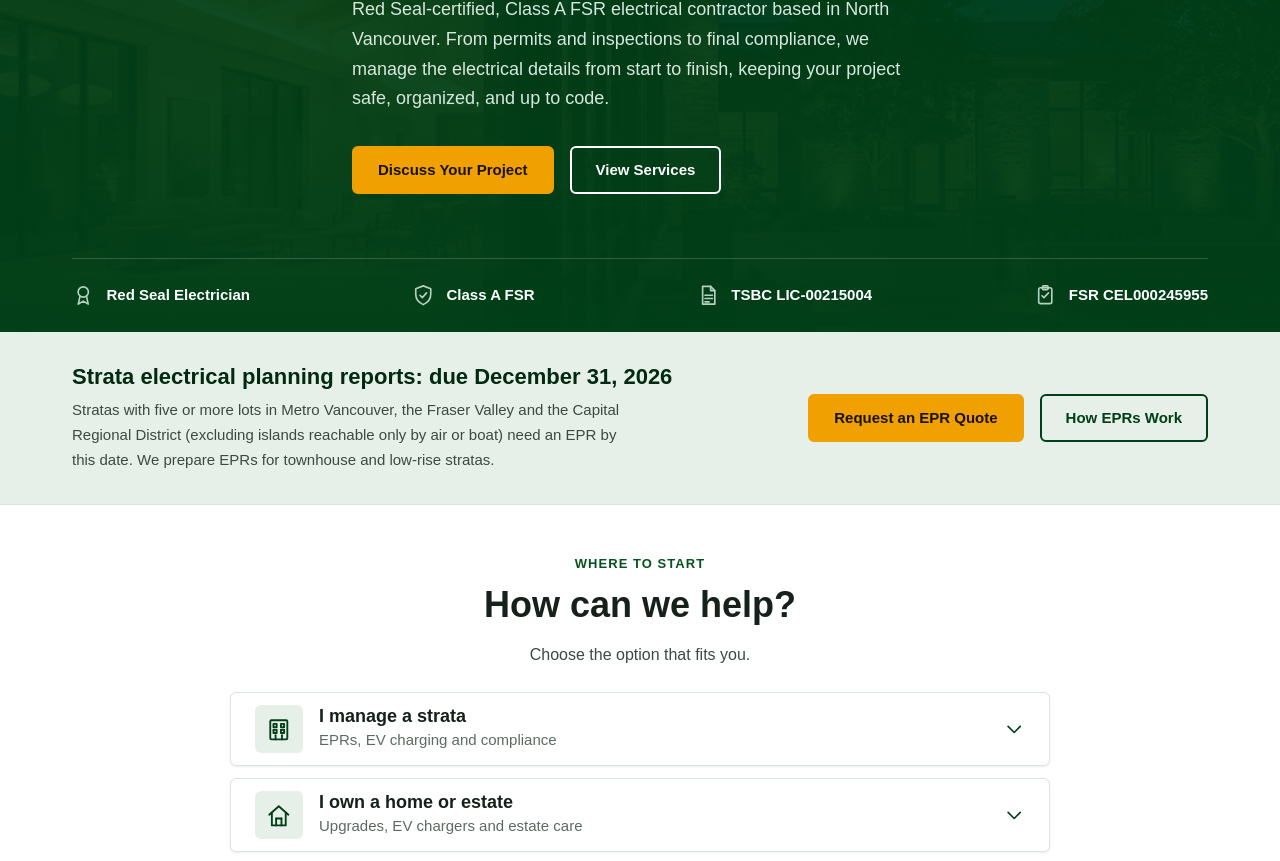
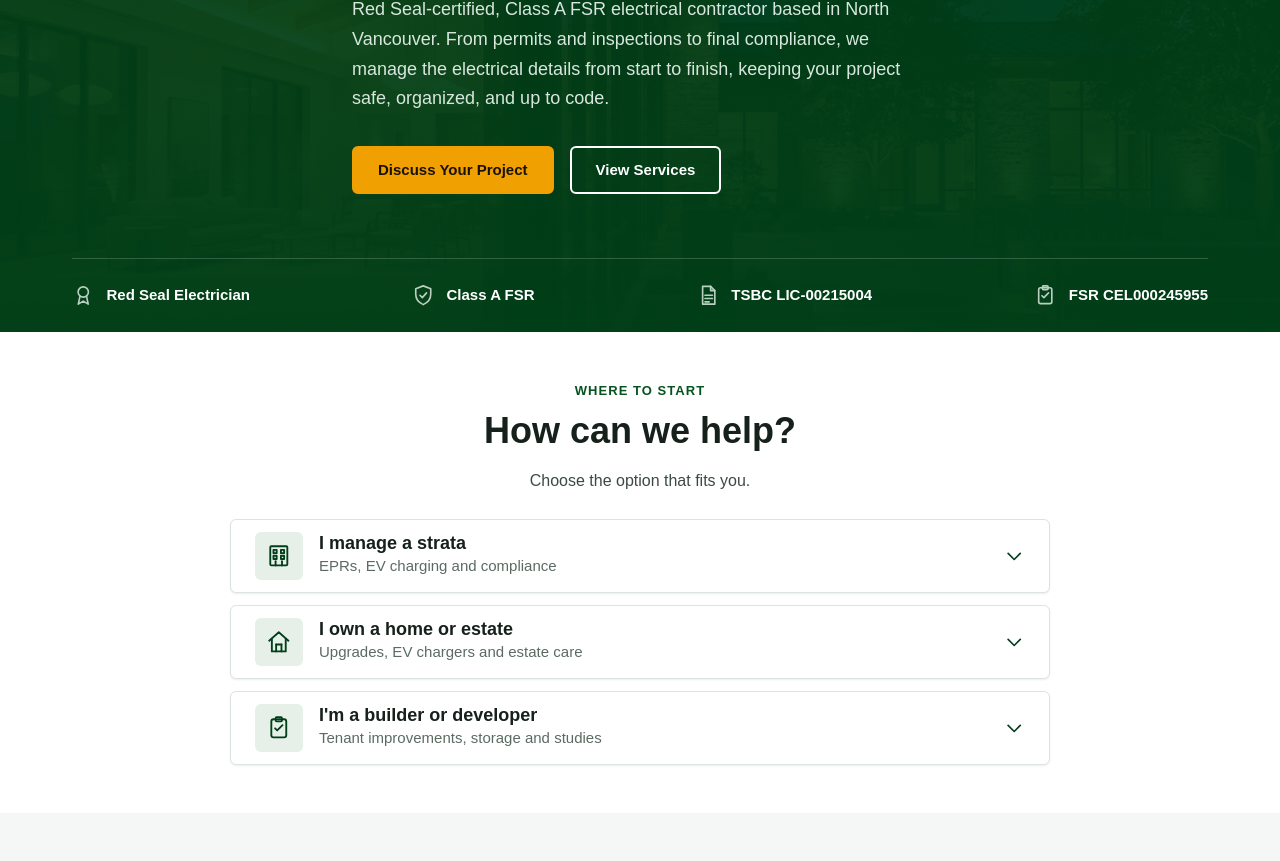
Before and after one commit to 6a6ywuhu/CNCES-Website, a plain HTML site: page index.html in a window 1280 px wide. Shown: the part 380-1241 px from the top of the page. Drawn offline with Linux system fonts and the light colour scheme.

Commit message:
Stop featuring strata EPRs: remove the homepage banner and the top-menu item
EPRs stay as a service under Assessments & planning reports; the EPR page,
its breadcrumb and the homepage's strata drop-down link are unchanged.
Remove the unused banner styles.

Co-Authored-By: Claude Opus 5.5 <noreply@anthropic.com>

```diff
--- a/css/styles.css
+++ b/css/styles.css
@@ -611,13 +611,6 @@ section[id] { scroll-margin-top: calc(var(--header-h) + 16px); }
 .choose-list .icon { width: 1.1rem; height: 1.1rem; }
 
 
-/* ---- Slim deadline banner ---- */
-.banner { background: var(--forest-100); border-bottom: 1px solid var(--border); padding-block: var(--space-6); }
-.banner-inner { display: grid; gap: var(--space-4); align-items: center; }
-@media (min-width: 900px) { .banner-inner { grid-template-columns: 1fr auto; gap: var(--space-7); } }
-.banner h2 { color: var(--forest-700); font-size: var(--fs-lg); }
-.banner p { color: var(--body-text); font-size: var(--fs-sm); margin-top: var(--space-2); }
-.banner .hero-actions { margin-top: 0; }
 
 /* ---- Compact service tiles ---- */
 .tiles { display: grid; gap: var(--space-5); }
--- a/index.html
+++ b/index.html
@@ -8,12 +8,12 @@
 <!-- End Google Tag Manager -->
 <title>Electrician in North Vancouver | Canadian North Coast Electrical</title>
 <link rel="canonical" href="https://cnce.ca/">
-<meta name="description" content="North Vancouver electrician: Red Seal, Class A FSR. Strata electrical planning reports, EV charging, panel upgrades, energy storage and tenant improvements.">
+<meta name="description" content="North Vancouver electrician: Red Seal, Class A FSR. EV charging, panel upgrades, heat pump circuits, strata EPRs, energy storage and tenant improvements.">
 <meta property="og:site_name" content="Canadian North Coast Electrical Services Ltd.">
 <meta property="og:locale" content="en_CA">
 <meta property="og:type" content="website">
 <meta property="og:title" content="Canadian North Coast Electrical Services Ltd.">
-<meta property="og:description" content="North Vancouver electrician: Red Seal, Class A FSR. Strata electrical planning reports, EV charging, panel upgrades, energy storage and tenant improvements.">
+<meta property="og:description" content="North Vancouver electrician: Red Seal, Class A FSR. EV charging, panel upgrades, heat pump circuits, strata EPRs, energy storage and tenant improvements.">
 <meta property="og:url" content="https://cnce.ca/">
 <meta property="og:image" content="https://cnce.ca/images/og-share.jpg">
 <meta property="og:image:width" content="1200">
@@ -81,7 +81,6 @@
     <nav id="primary-nav" class="primary-nav" aria-label="Primary" data-open="false">
       <ul>
         <li class="current"><a href="index.html" aria-current="page">Home</a></li>
-        <li><a href="strata-epr.html">Strata EPR</a></li>
         <li class="has-dropdown" data-open="false">
           <button class="dropdown-toggle" type="button" aria-expanded="false" aria-controls="services-dropdown">
             Services
@@ -129,20 +128,6 @@
     </div>
   </section>
 
-  <section class="banner" id="strata-epr">
-    <div class="container">
-      <div class="banner-inner">
-        <div>
-          <h2>Strata electrical planning reports: due December 31, 2026</h2>
-          <p>Stratas with five or more lots in Metro Vancouver, the Fraser Valley and the Capital Regional District (excluding islands reachable only by air or boat) need an EPR by this date. We prepare EPRs for townhouse and low-rise stratas.</p>
-        </div>
-        <div class="hero-actions">
-          <a href="strata-epr.html#request" class="btn btn-primary" data-jobber="general">Request an EPR Quote</a>
-          <a href="strata-epr.html" class="btn btn-outline">How EPRs Work</a>
-        </div>
-      </div>
-    </div>
-  </section>
 
   <section class="section section-compact" id="paths">
     <div class="container">
```
Also changed, not shown: 404.html (+0 -1 lines), about.html (+0 -1 lines), assessments.html (+0 -1 lines), contact.html (+0 -1 lines), energy-storage-bess.html (+0 -1 lines), ev-charging.html (+0 -1 lines), fsr-oversight.html (+0 -1 lines), homes-estates.html (+0 -1 lines), strata-epr.html (+1 -2 lines), tenant-improvements.html (+0 -1 lines).
